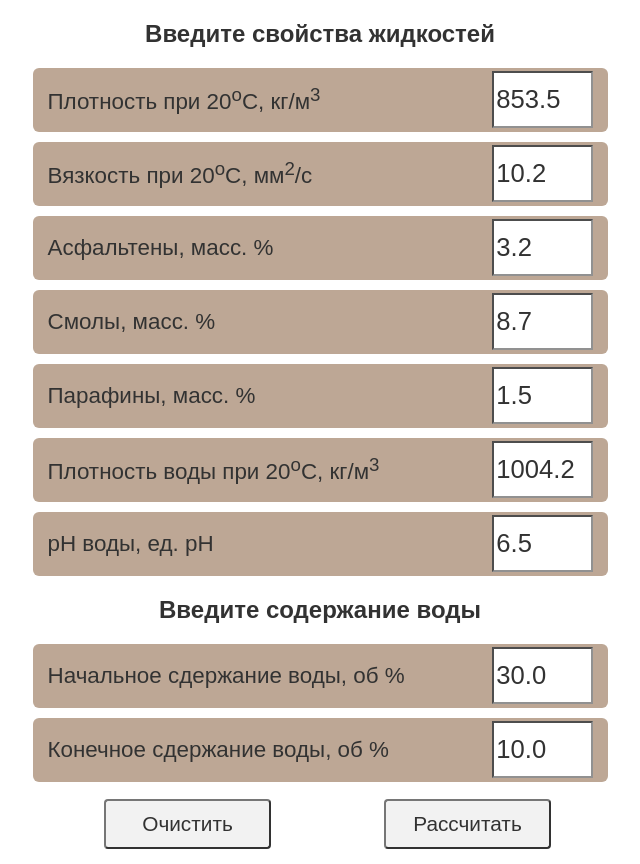
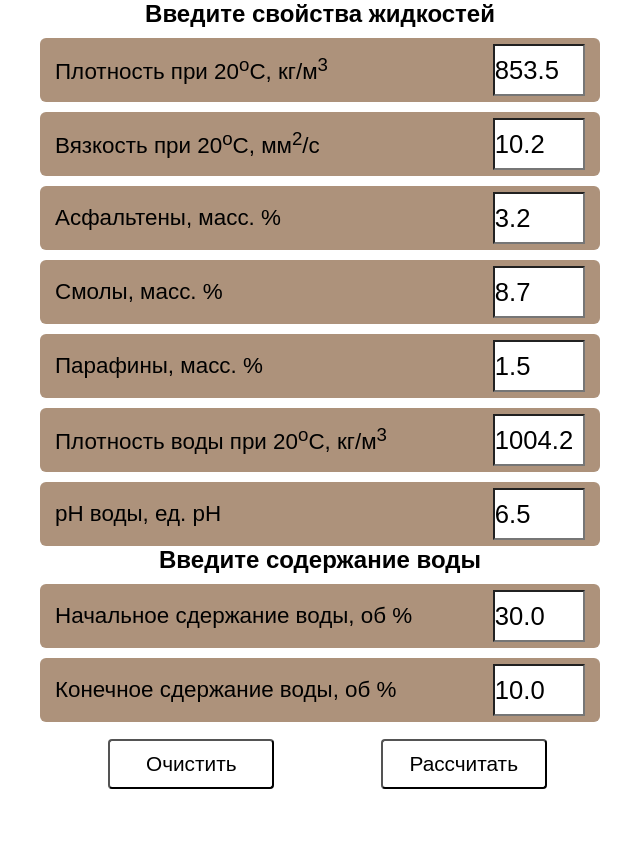
Before and after one commit to aytroshin/StaniSugar, a plain HTML site: page tg_bot/index.html in a window 1280 px wide. Shown: the whole page, without its empty margins (320-960 px from the left). After the commit the page ends 800 px from the top, so only its background shows below. Drawn offline with Linux system fonts and the light colour scheme; a script that the page names is missing.

Commit message:
Add files via upload

```diff
--- a/tg_bot/css/main.css
+++ b/tg_bot/css/main.css
@@ -1,17 +1,19 @@
+* {
+  margin: 0;
+  padding: 0;
+  box-sizing: border-box;
+}
+
 body {
-/*   background: linear-gradient(90deg, #808080, #F4C357,#FFD700 ,#F4C357, #808080); */
   background: var(--tg-theme-bg-color);
   color: var(--tg-theme-text-color);
-  opacity: 0.8;
   font-family: "Arial"
+}
 
-}
- p {
-  font-size: 1.6em;
-}
 h1 {
   font-size: 2.2em
 }
+
 .label {
   margin-left: auto;
   margin-right: auto;
@@ -40,8 +42,6 @@ label {
   margin-left: auto;
   margin-right: auto;
   margin-top: 10px;
-  border-radius: 6px;
-  background-color: var(--tg-theme-button-color);
   width: 35em;
   height: 4em;
   display: flex;
@@ -54,6 +54,10 @@ button {
   width: 8em;
   height: 2.4em;
   font-size: 1.3em;
+  background: var(--tg-theme-button-color)
   color: var(--tg-theme-button-text-color);
   border-radius: 4px;
   }
+  button: hover {
+    background: var(--tg-theme-secondary-bg-color);
+  }
```
